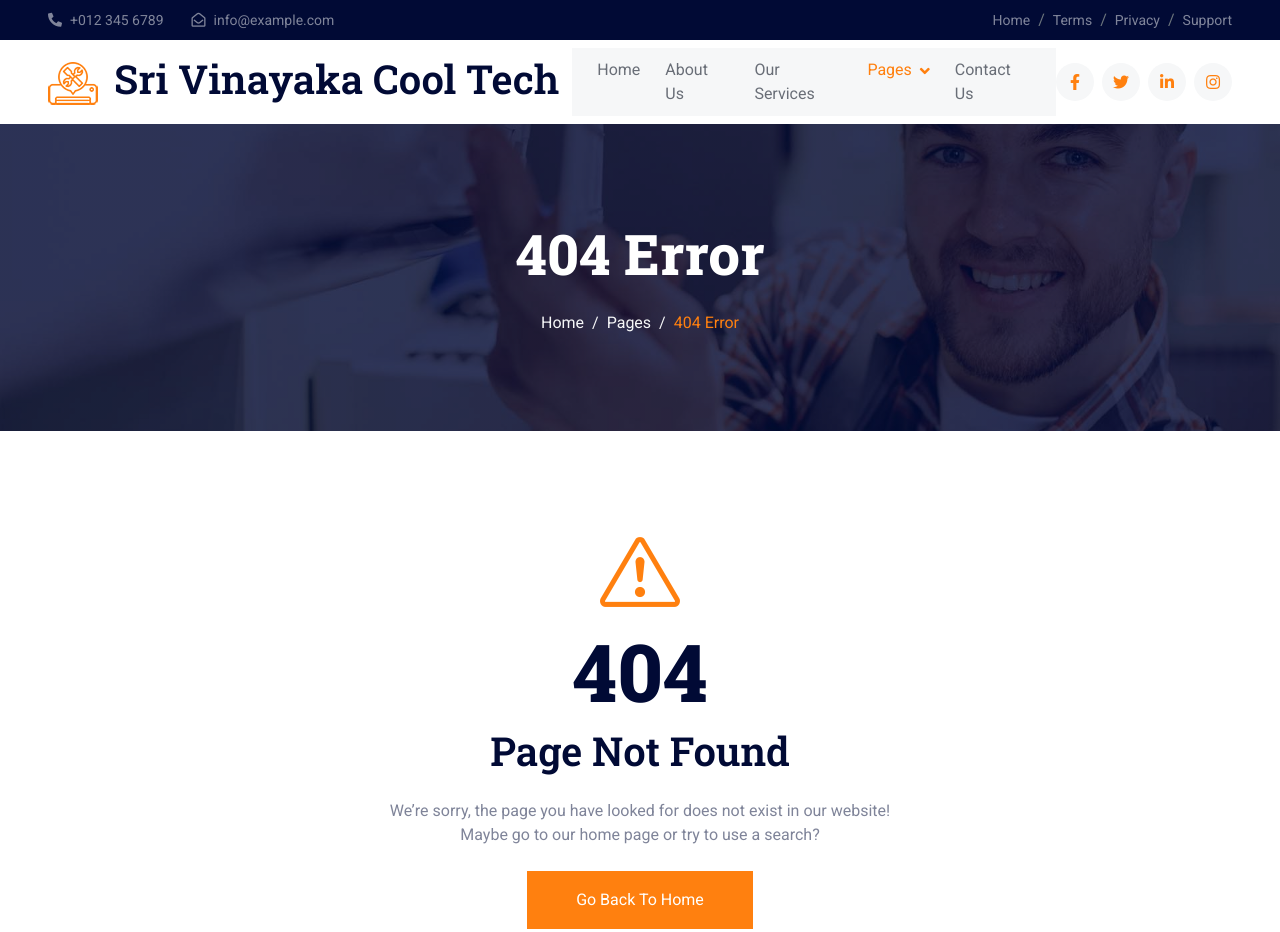
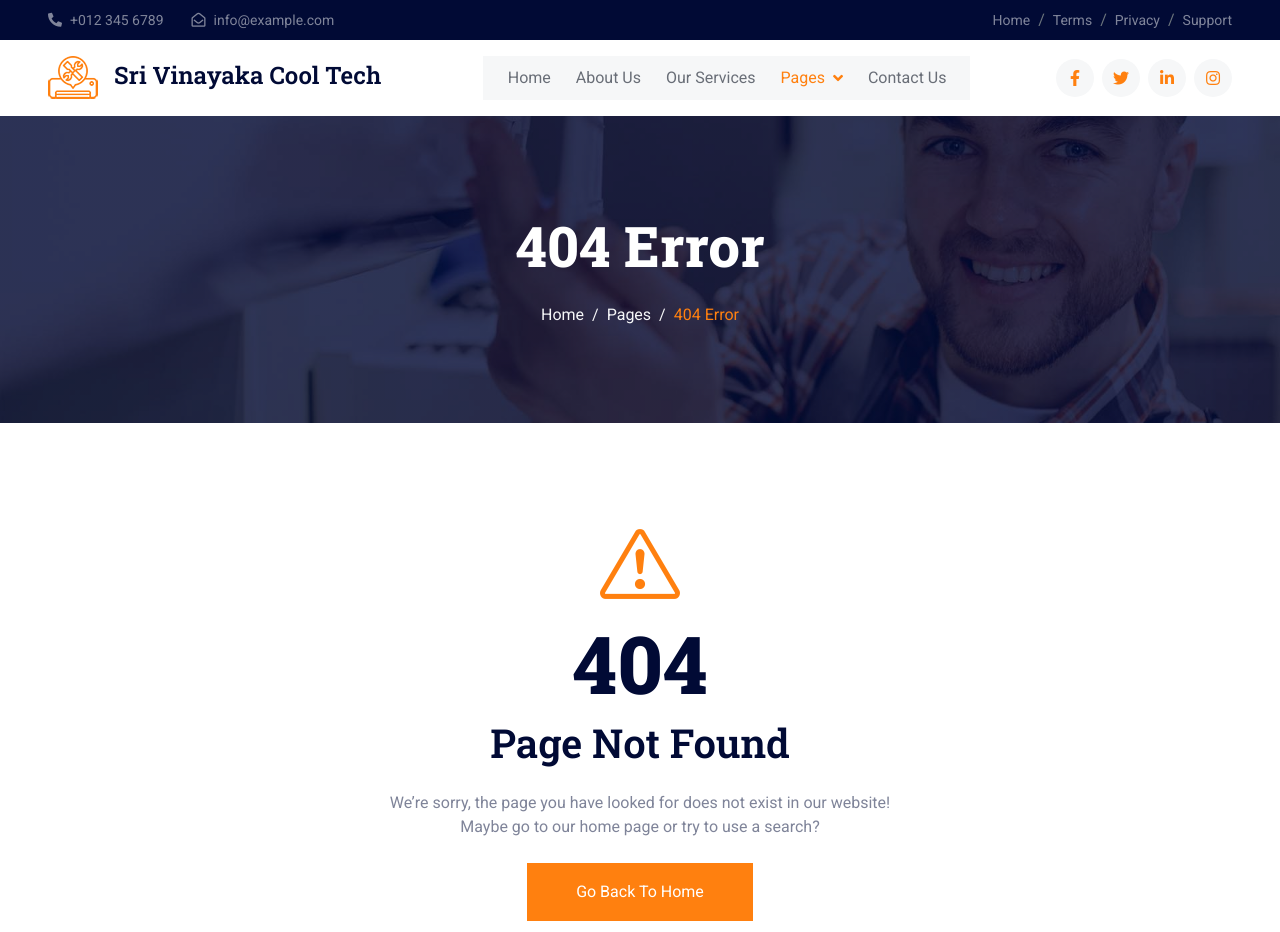
Before and after one commit to ec2-learn-instant/Sri-Vinayaka-Cool-Tech-Website, a plain HTML site: page 404.html in a window 1280 px wide. Shown: the top 932 px of the page. Drawn offline with nearby package versions, Linux system fonts and the light colour scheme.

Commit message:
Change font size for heading

```diff
--- a/404.html
+++ b/404.html
@@ -89,13 +89,13 @@
       class="navbar navbar-expand-lg bg-white navbar-light sticky-top px-4 px-lg-5"
     >
       <a href="index.html" class="navbar-brand d-flex align-items-center">
-        <h1 class="m-0">
+        <h4 class="m-0">
           <img
             class="img-fluid me-3"
             src="img/icon/icon-02-primary.png"
             alt=""
           />Sri Vinayaka Cool Tech
-        </h1>
+        </h4>
       </a>
       <button
         type="button"
```
Also changed, not shown: about.html (+2 -2 lines), contact.html (+2 -2 lines), feature.html (+2 -2 lines), index.html (+2 -2 lines), quote.html (+2 -2 lines), service.html (+2 -2 lines), team.html (+2 -2 lines), testimonial.html (+2 -2 lines), LICENSE.txt (deleted), READ-ME.txt (deleted), ac-repair-website-template.jpg (deleted).
